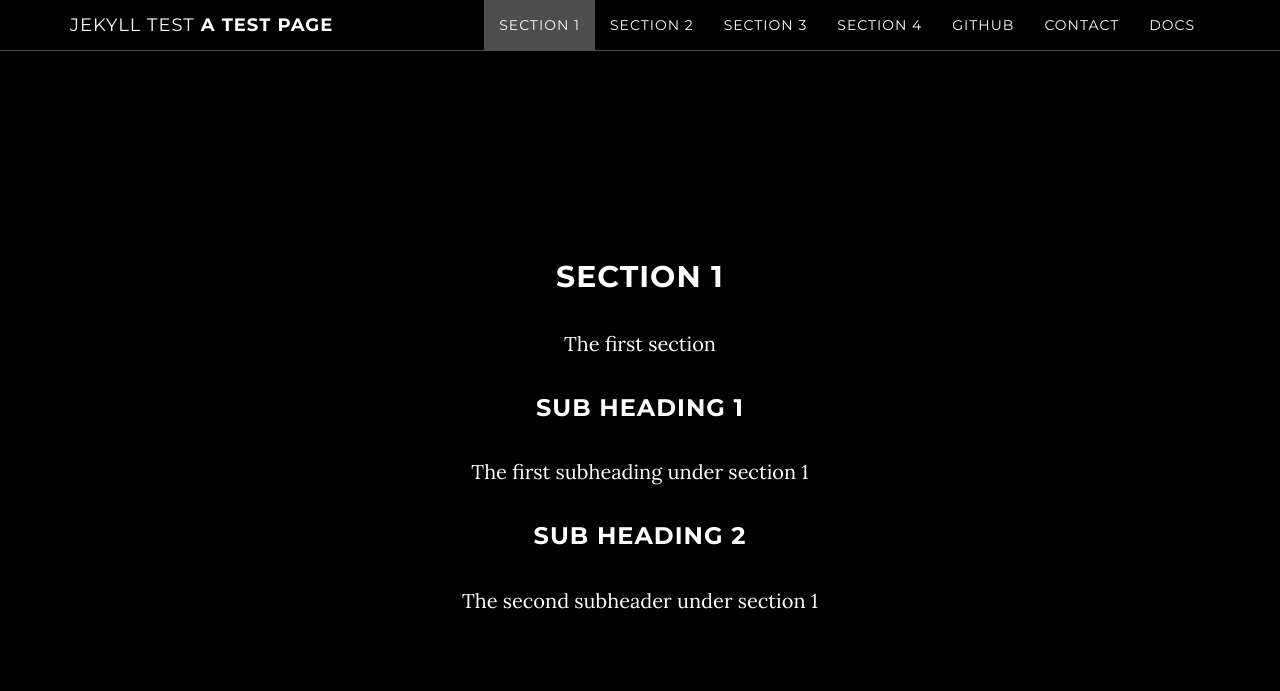
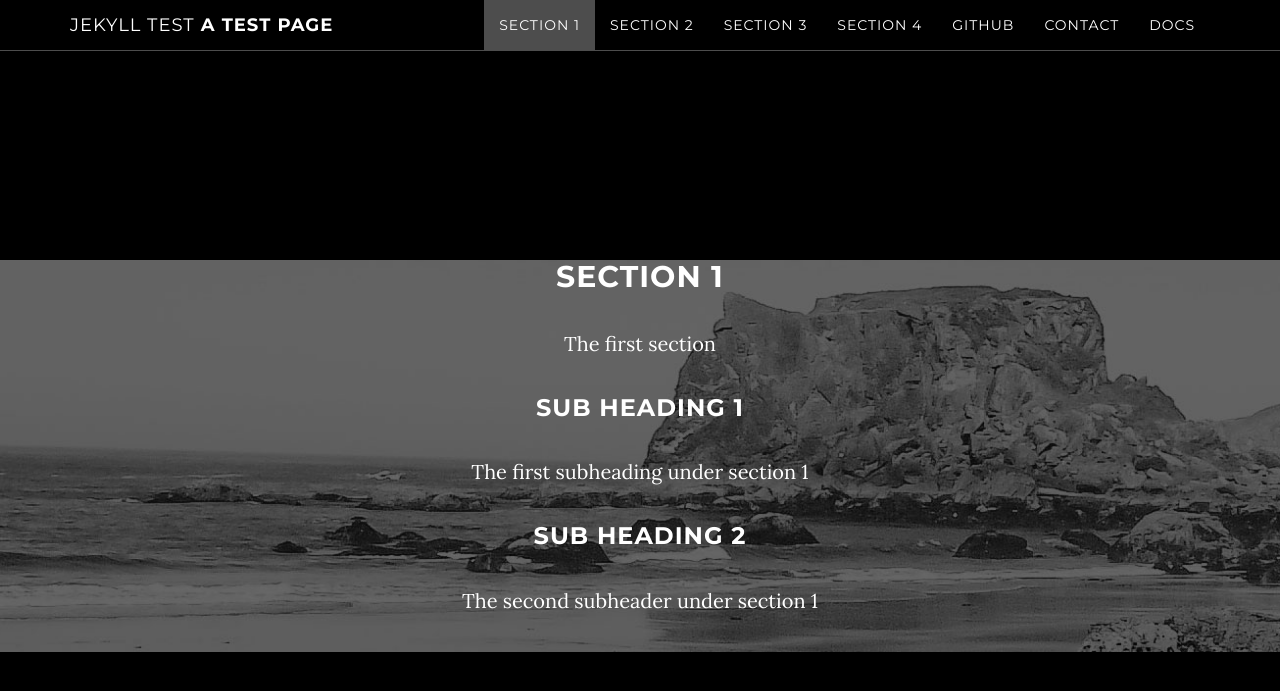
Before and after one commit to Alpha59/jekyll-test, a Jekyll site: the page built from index.html, in a window 1280 px wide and 900 px high, scrolled down 890 px. Shown: the top 691 px of the window. Built offline with Jekyll 4.4.1, drawn with Linux system fonts in a browser that asks for light colours; some web fonts are replaced.

Commit message:
Adding background to all images

```diff
--- a/_layouts/landing.html
+++ b/_layouts/landing.html
@@ -75,7 +75,7 @@
     <!-- About Section -->
     {% for cont in site.content %}
     <section id="{{cont.href}}" class="container content-section text-center">
-        <div class="row">
+        <div class="row image-back" style="background-image:url('img/downloads-bg.jpg')">
             <div class="col-lg-8 col-lg-offset-2">
                 <h2>{{cont.title}}</h2>
                 <p>{{cont.desc}}</p>
@@ -90,7 +90,7 @@
 
     <!-- Download Section -->
     <section id="github" class="content-section text-center">
-        <div class="download-section">
+        <div class="download-section image-back" style="background-image:url('img/downloads-bg.jpg')">
             <div class="container">
                 <div class="col-lg-8 col-lg-offset-2">
                     <h2>View on GitHub</h2>
--- a/css_landing/grayscale.css
+++ b/css_landing/grayscale.css
@@ -258,19 +258,24 @@ a:focus {
 }
 
 .content-section {
+    width: 100%;
     padding-top: 100px;
+    color: #fff;
+}
+
+.image-back {
+    background: url() no-repeat center center scroll;
+    background-color: #000;
+    -webkit-background-size: cover;
+    -moz-background-size: cover;
+    background-size: cover;
+    -o-background-size: cover;
 }
 
 .download-section {
     width: 100%;
     padding: 50px 0;
     color: #fff;
-    background: url(../img/downloads-bg.jpg) no-repeat center center scroll;
-    background-color: #000;
-    -webkit-background-size: cover;
-    -moz-background-size: cover;
-    background-size: cover;
-    -o-background-size: cover;
 }
 
 #map {
```
